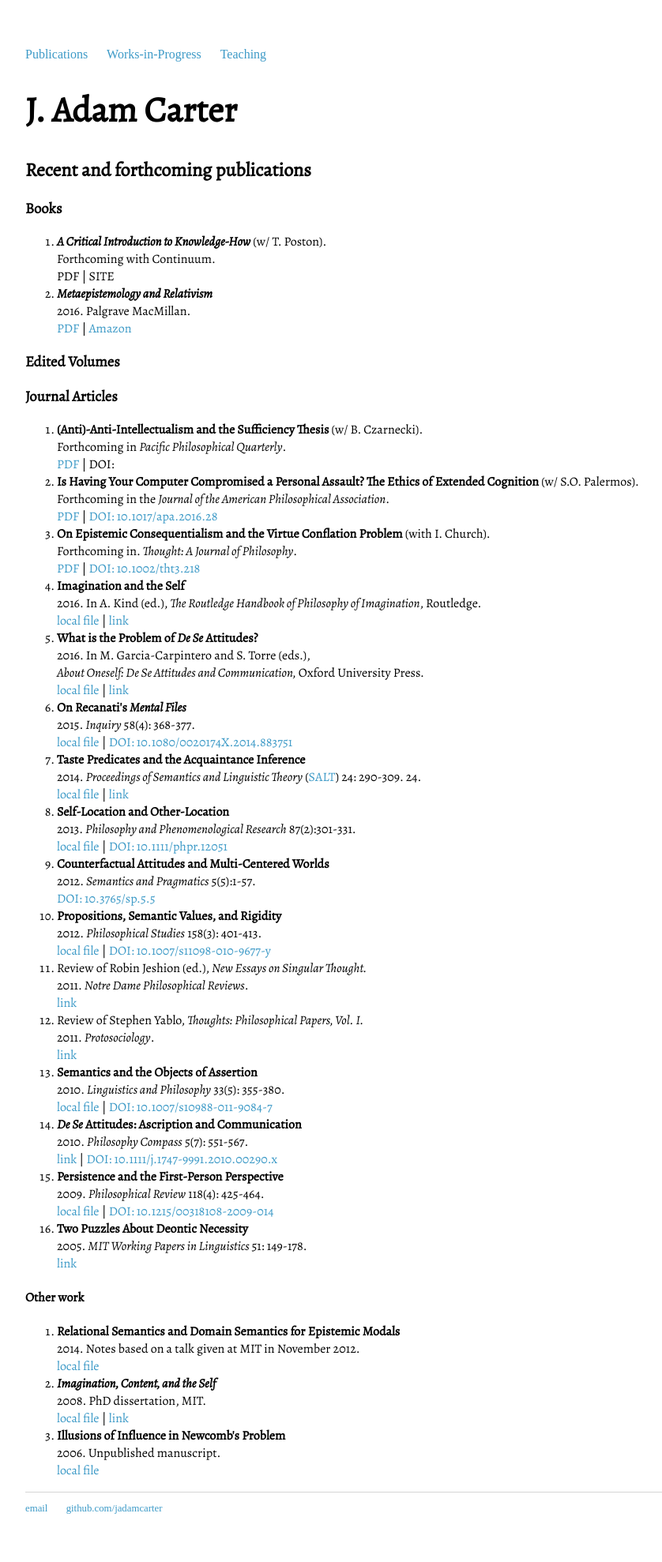
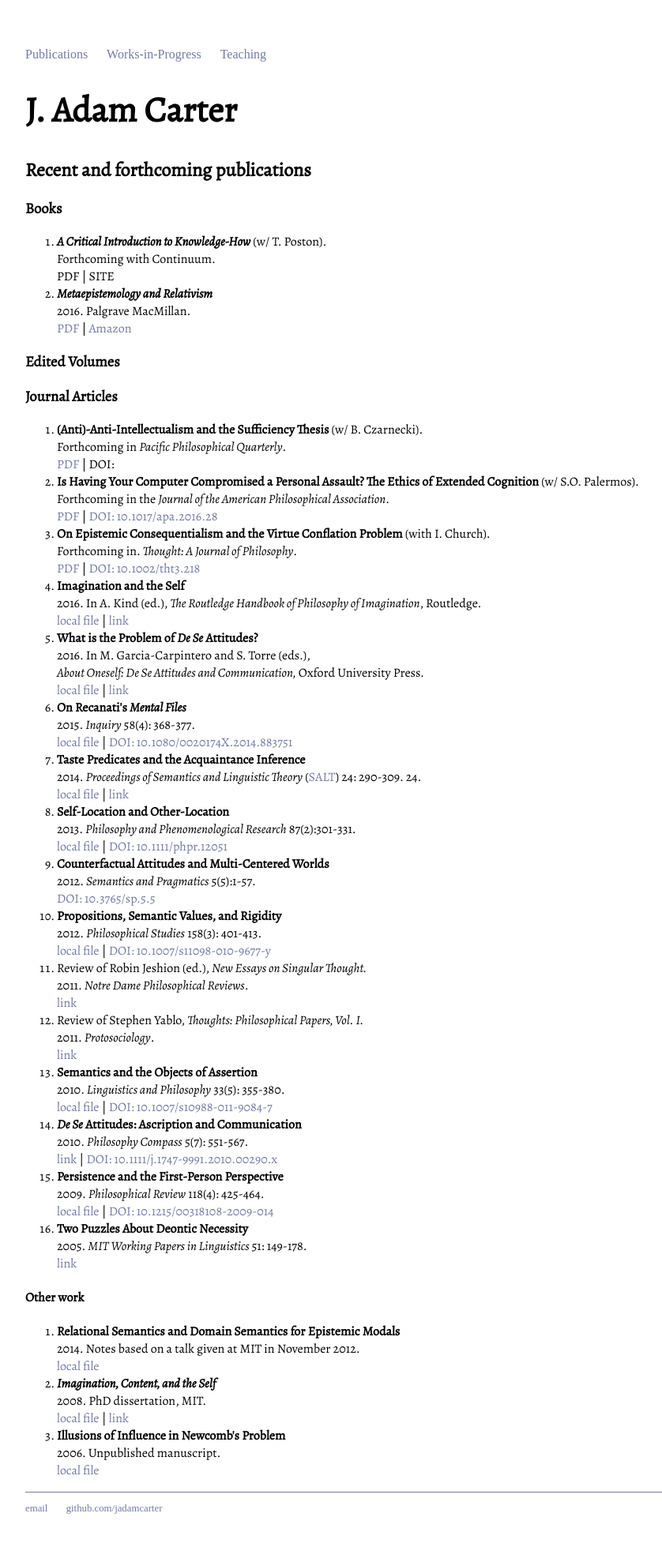
Before and after one commit to jadamcarter/jadamcarter.github.io, a Jekyll site: the page built from index.html, in a window 1280 px wide. Shown: the whole page at 79% size, without its empty margins (160-998 px from the left). Built offline with Jekyll 4.4.1, drawn with Linux system fonts in a browser that asks for light colours; some web fonts are replaced.

Commit message:
Update main.css

```diff
--- a/css/main.css
+++ b/css/main.css
@@ -15,7 +15,7 @@ nav ul li, footer ul li {
 }
 a {
     text-decoration: none;
-    color: #3d9ac7;
+    color: #737CA1;
 }
 a:hover {
     text-decoration: underline;
@@ -32,7 +32,7 @@ p {
 }
 footer {
     font-family:'Alegreya', 'Alegreya', 'Alegreya';
-    border-top: 1px solid #d5d5d5;
+    border-top: 1px solid #737CA1;
     font-size: .8em;
 }
 
```
